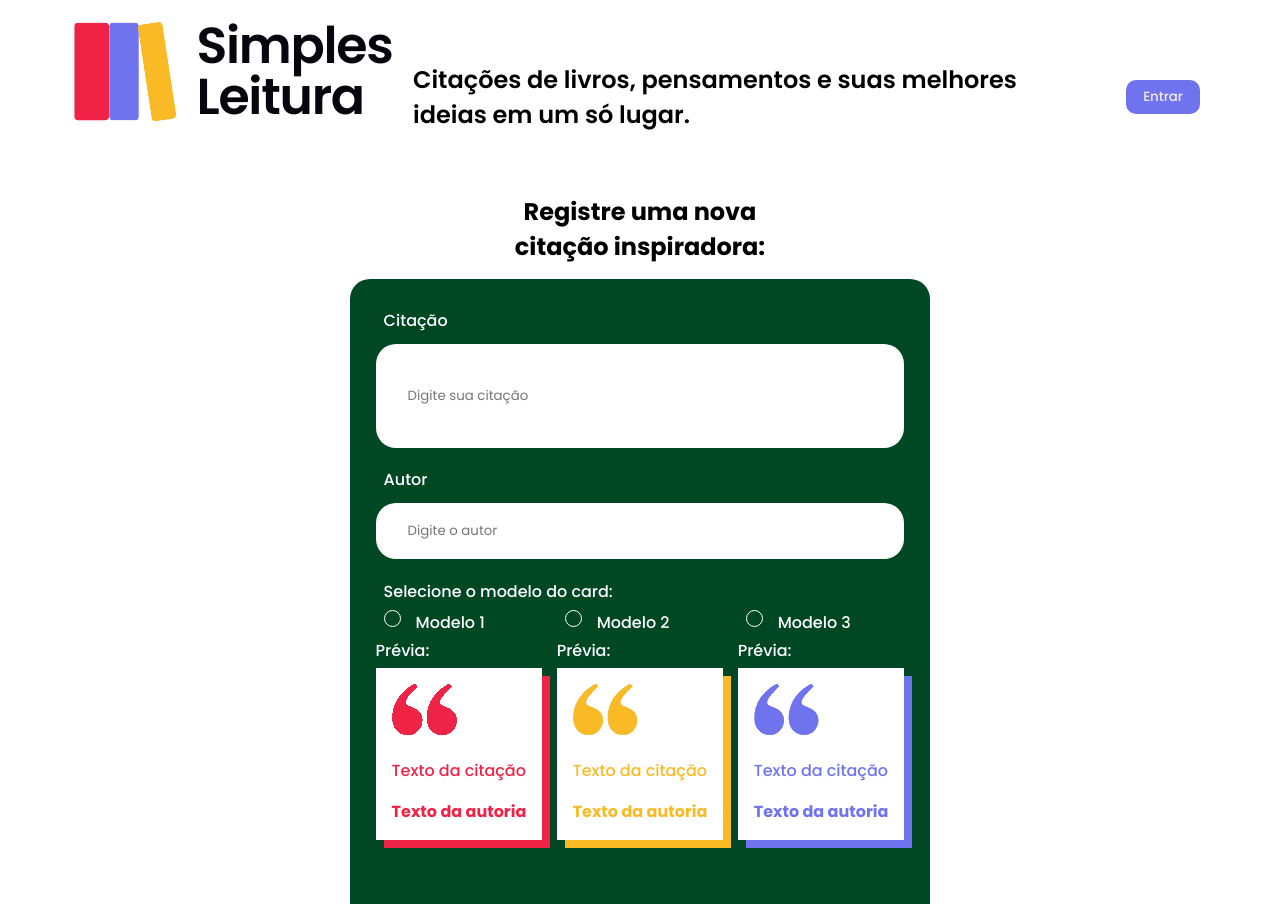
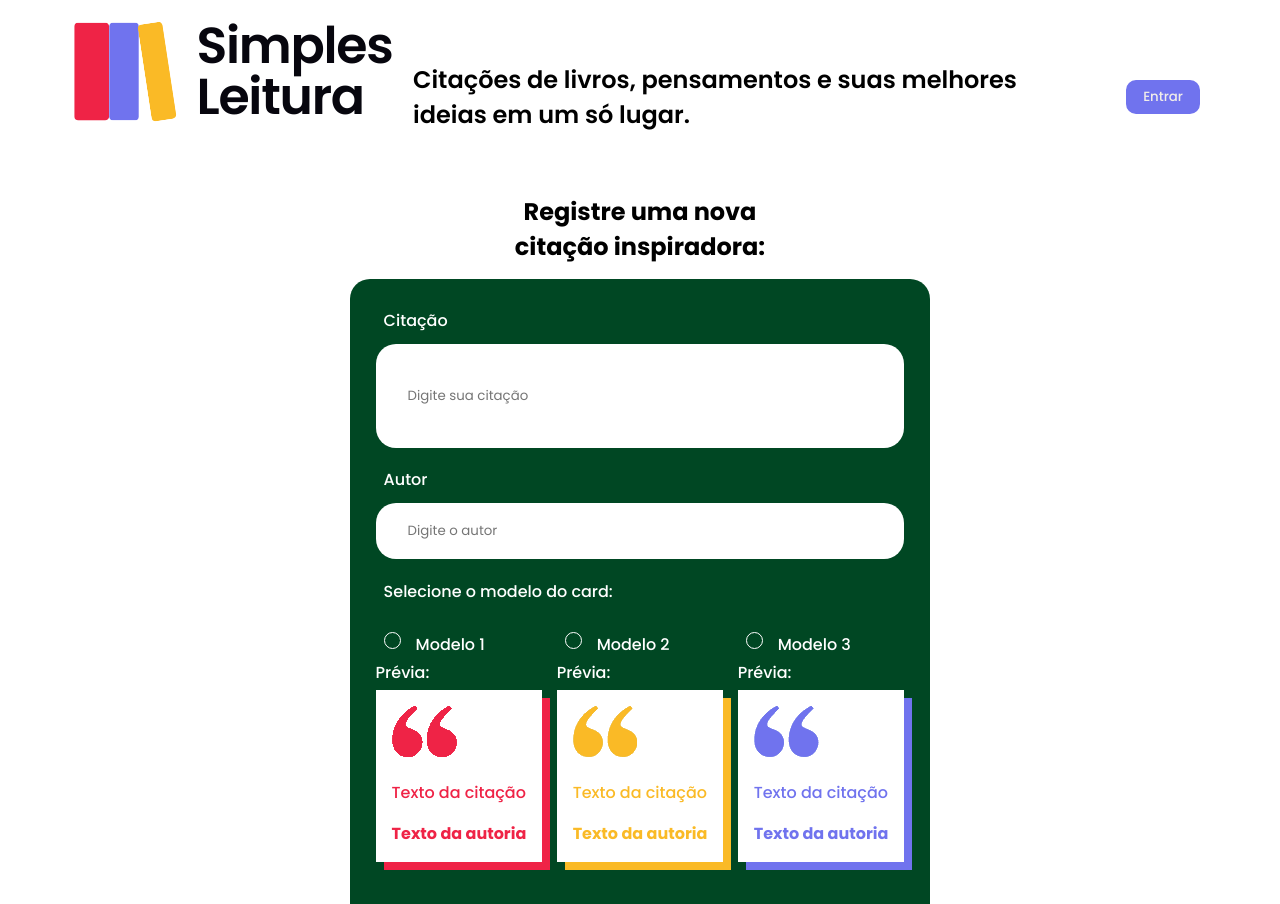
Before and after one commit to andretassis/simples-leitura, an Angular app: page / in a window 1280 px wide. Shown: the top 904 px of the page. Built offline with nearby package versions, Linux system fonts and the light colour scheme.

Commit message:
acerto de margin

```diff
--- a/src/app/componentes/citacoes/criar-citacao/criar-citacao.component.css
+++ b/src/app/componentes/citacoes/criar-citacao/criar-citacao.component.css
@@ -88,6 +88,10 @@ input[type="radio"] {
   border-radius: 50%;
 }
 
+.container-radio {
+  margin-top: 25px;
+}
+
 .container-radio label {
   display: flex;
   gap: 15px;
```
